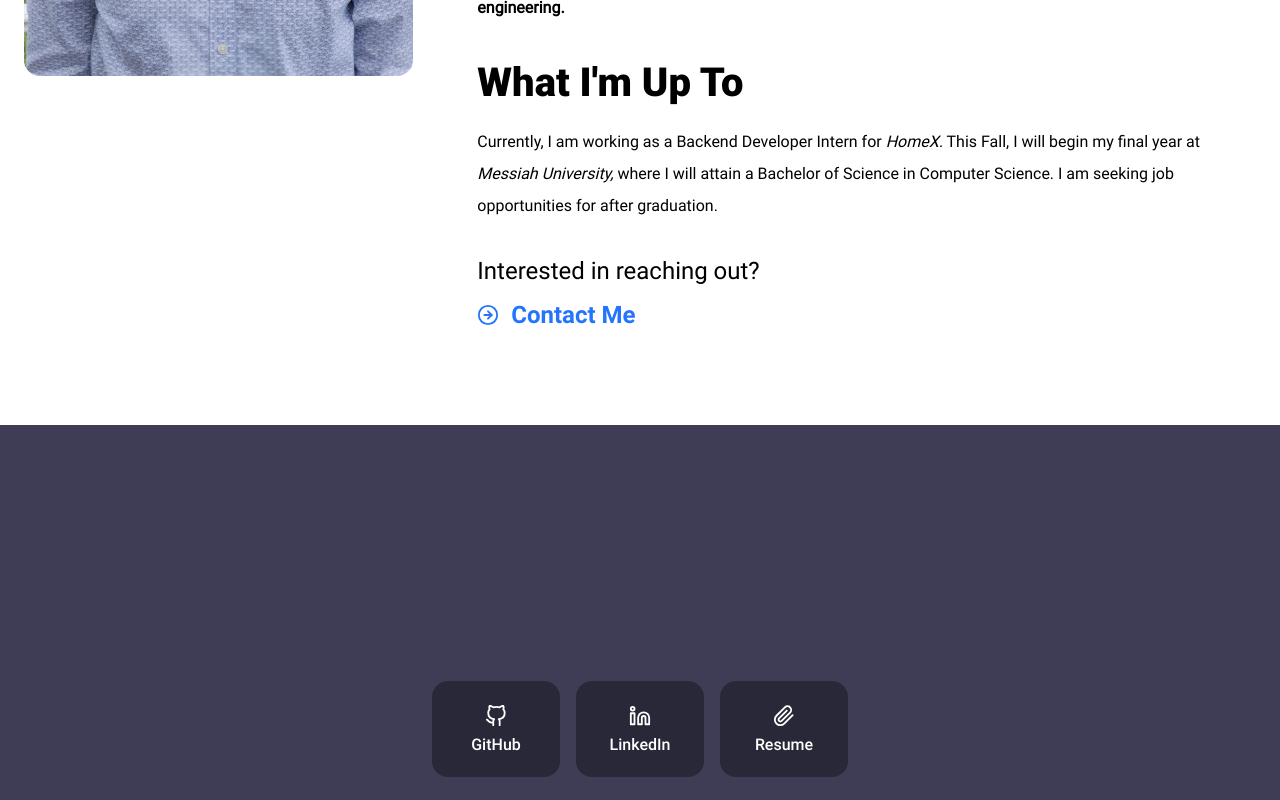
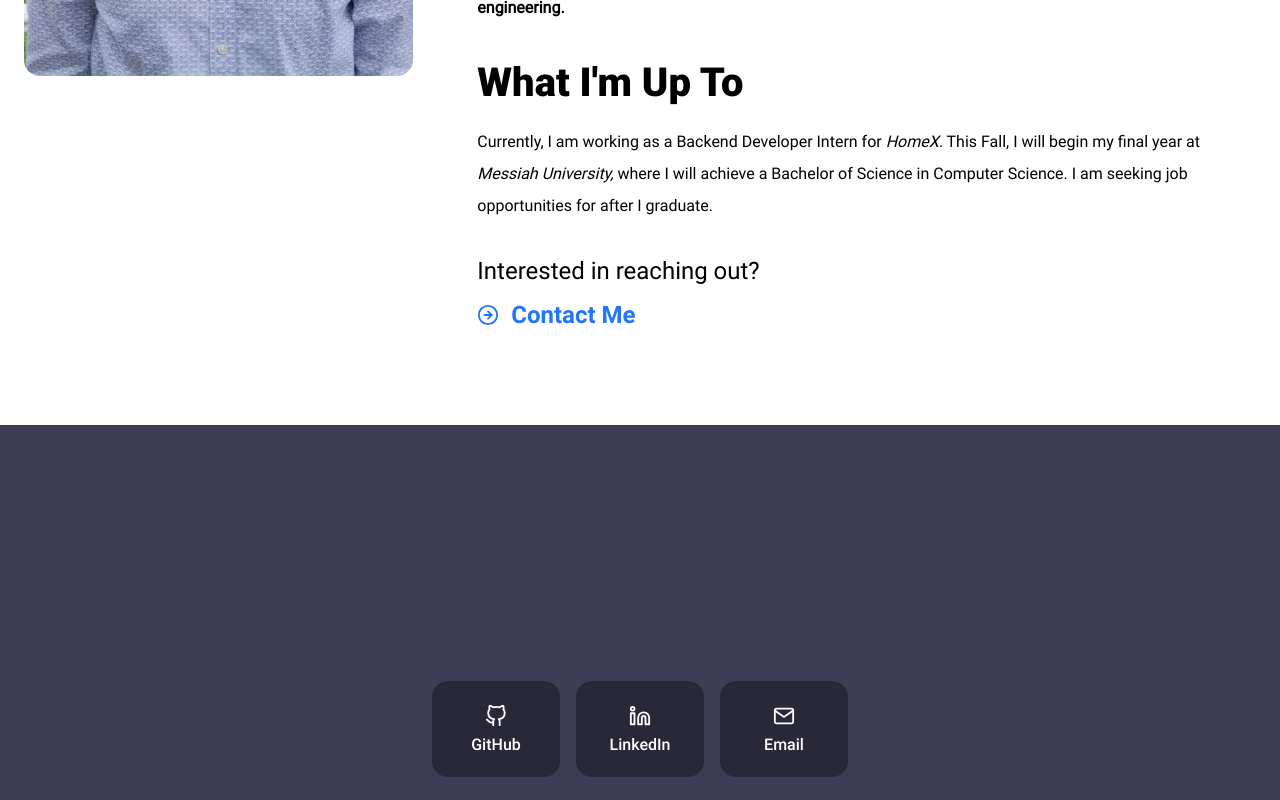
Before and after one commit to eric-weischedel/ericweischedel.com, a Gatsby site: page /about in a window 1280 px wide. Shown: the part 920-1720 px from the top of the page. Built offline with nearby package versions, Linux system fonts and the light colour scheme; Gatsby itself is replaced by a stand-in of ours.

Commit message:
minor changes

```diff
--- a/src/components/footer.js
+++ b/src/components/footer.js
@@ -1,12 +1,12 @@
 import React from "react"
-import { GitHub, Linkedin, Paperclip } from "react-feather"
+import { GitHub, Linkedin, Mail } from "react-feather"
 
 const Footer = () => (
   <footer>
     <ul>
       <li><a href="https:/github.com/eric-weischedel"><GitHub color="#fff" size={22} strokeWidth={2} /><span>GitHub</span></a></li>
       <li><a href="https:/linkedin.com/in/eric-weischedel"><Linkedin color="#fff" size={22} strokeWidth={2} /><span>LinkedIn</span></a></li>
-      <li><a href="mailto:yshuttle@gmail.com"><Paperclip color="#fff" size={22} strokeWidth={2} /><span>Resume</span></a></li>
+      <li><a href="mailto:yshuttle@gmail.com"><Mail color="#fff" size={22} strokeWidth={2} /><span>Email</span></a></li>
     </ul>
     <p className="paragraph">
       Site developed by Eric Weischedel using GatsbyJS.
--- a/src/pages/about.js
+++ b/src/pages/about.js
@@ -30,7 +30,7 @@ const AboutPage = () => (
           <br />
           <h2 className="heading">What I'm Up To</h2>
           <p className="paragraph">
-            Currently, I am working as a Backend Developer Intern for <em>HomeX.</em> This Fall, I will begin my final year at <em>Messiah University,</em> where I will attain a Bachelor of Science in Computer Science. I am seeking job opportunities for after graduation.
+            Currently, I am working as a Backend Developer Intern for <em>HomeX.</em> This Fall, I will begin my final year at <em>Messiah University,</em> where I will achieve a Bachelor of Science in Computer Science. I am seeking job opportunities for after I graduate.
           </p>
         </div>
         <br />
```
